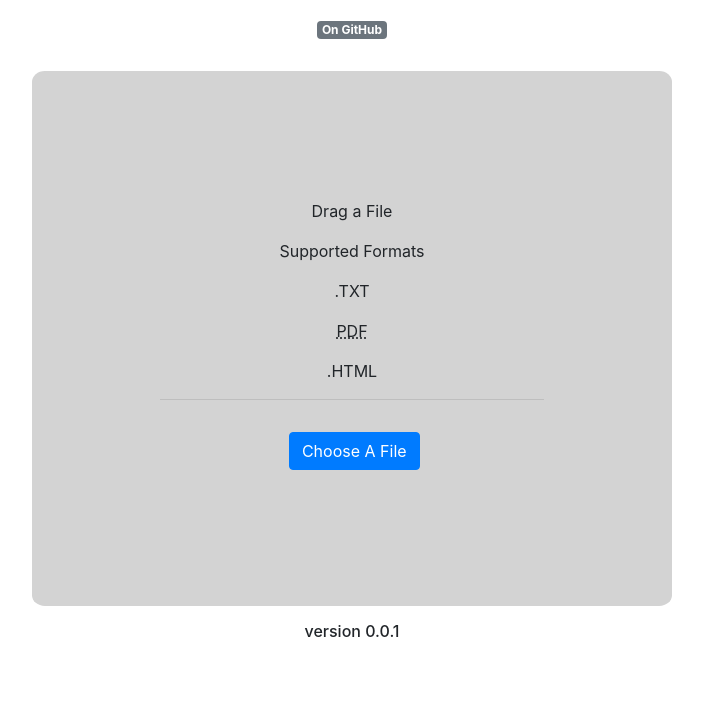
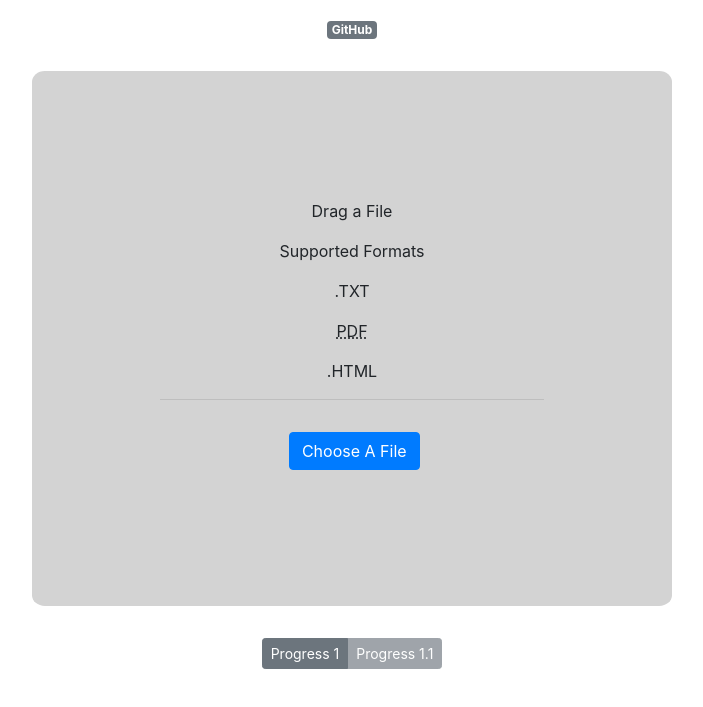
Before and after one commit to new-AF/Document-Markup-Editor, a plain HTML site: page index.html in a window 1280 px wide. Shown: the part 59-766 px from the top of the page, without its empty margins (288-991 px from the left). Drawn offline with nearby package versions, Linux system fonts and the light colour scheme.

Commit message:
Updated index.html readme.md style.css

```diff
--- a/index.html
+++ b/index.html
@@ -32,7 +32,7 @@
 <header>
 
 	<h1 class="lead">Document Markup Editor</h1>
-	<a href="https://github.com/new-AF/Document-Markup-Editor" class="badge badge-secondary">On GitHub</a>
+	<a href="https://github.com/new-AF/Document-Markup-Editor" class="badge badge-secondary">GitHub</a>
 </header>
 
 <main>
@@ -52,10 +52,14 @@
 	<section class="container-fluid file-info">
 
 	</section>
+
+
+	<div class="btn-group btn-group-sm" role="group" aria-label="Progress buttons">
+	  <button class="btn btn-secondary">Progress 1</button>
+	  <button class="btn btn-secondary" disabled>Progress 1.1</button>	</div>
 </main>
 
 <footer>
-<h6>version</h6>
 </footer>
 
 <script src="process.js"></script>
--- a/style.css
+++ b/style.css
@@ -21,7 +21,9 @@ body {
 background-repeat: space;
 font-family: tahoma, sans-serif;*/
 }
-
+.xs{
+	/*font-size: smaller;*/
+}
 * {
 	text-align:center;
 	margin: 1rem auto;
```
Also changed, not shown: 1 other file.
